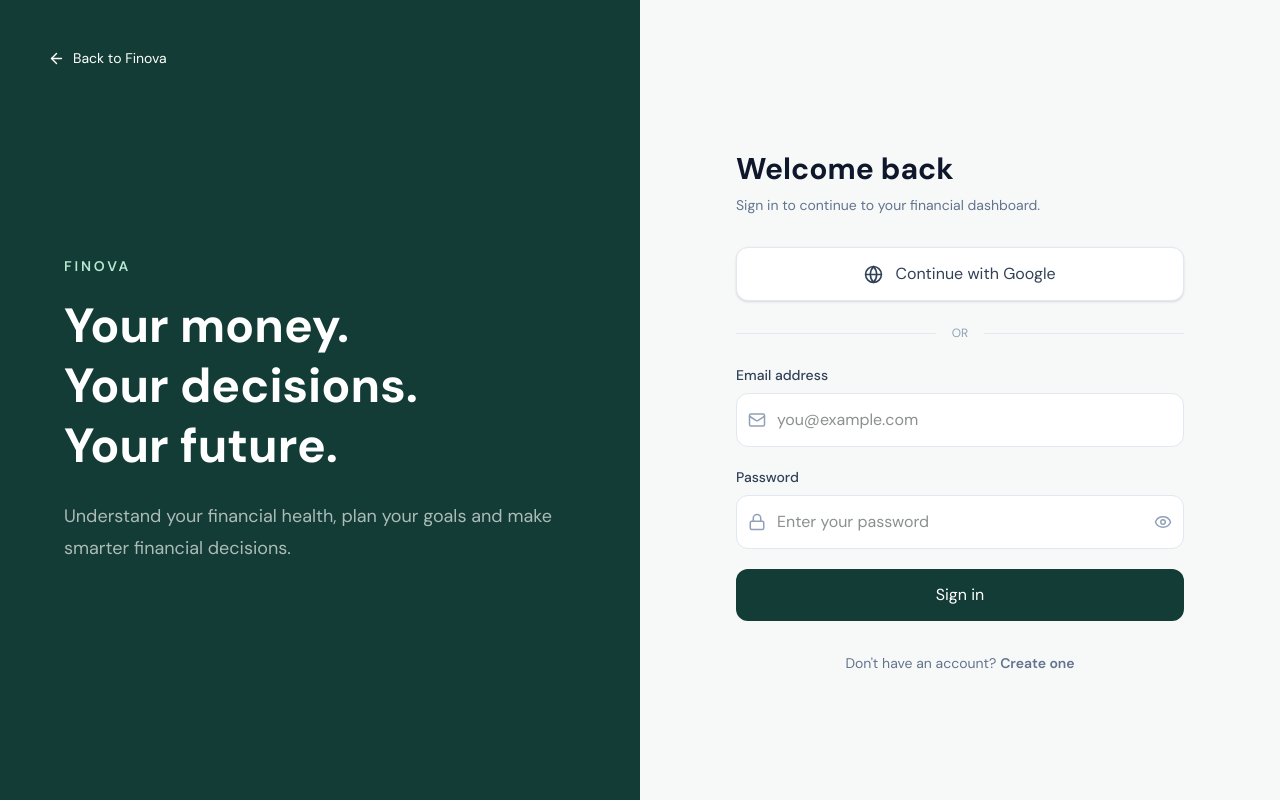
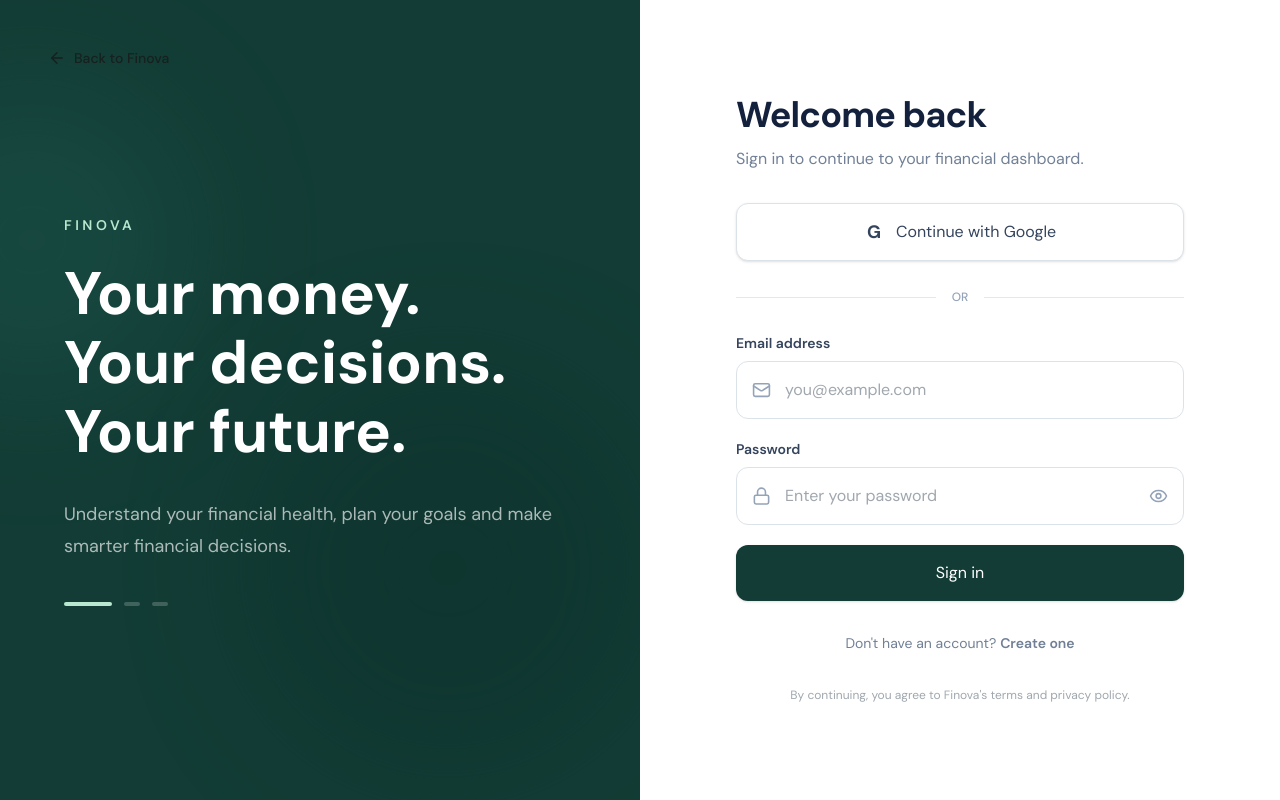
Before and after one commit to akanksha-mishra13/finova-s41, a React (Vite) app: page /login in a window 1280 px wide. Built offline with nearby package versions, Linux system fonts and the light colour scheme; no server answers.

Commit message:
Improve login and Google authentication

```diff
--- a/src/pages/Login.jsx
+++ b/src/pages/Login.jsx
@@ -1,9 +1,4 @@
 import { useState } from "react";
-
-import {
-  Link,
-  useNavigate,
-} from "react-router-dom";
 
 import {
   ArrowLeft,
@@ -11,14 +6,16 @@
   EyeOff,
   Mail,
   Lock,
-  Globe,
   Loader2,
 } from "lucide-react";
+
+import { Link, useNavigate } from "react-router-dom";
 
 import { useAuth } from "../context/AuthContext";
 
 
 function Login() {
+
   const navigate = useNavigate();
 
   const {
@@ -26,14 +23,13 @@
     loginWithGoogle,
   } = useAuth();
 
+
   const [email, setEmail] = useState("");
-  const [password, setPassword] =
-    useState("");
+
+  const [password, setPassword] = useState("");
 
   const [showPassword, setShowPassword] =
     useState(false);
-
-  const [error, setError] = useState("");
 
   const [loading, setLoading] =
     useState(false);
@@ -41,223 +37,426 @@
   const [googleLoading, setGoogleLoading] =
     useState(false);
 
+  const [error, setError] =
+    useState("");
+
+
+  // --------------------------------
+  // EMAIL LOGIN
+  // --------------------------------
 
   const handleLogin = async (e) => {
+
     e.preventDefault();
 
     setError("");
+
+    if (!email || !password) {
+
+      setError(
+        "Please enter your email and password."
+      );
+
+      return;
+    }
+
+
+    try {
+
       setLoading(true);
 
-    try {
-      await login(email, password);
+      await login(
+        email.trim(),
+        password
+      );
 
       navigate("/dashboard");
-    } catch (err) {
-      console.error(err);
 
-      if (
-        err.code ===
-        "auth/invalid-credential"
-      ) {
+    } catch (error) {
+
+      console.error(
+        "EMAIL LOGIN ERROR:",
+        error
+      );
+
+
+      switch (error.code) {
+
+        case "auth/invalid-credential":
           setError(
-          "Incorrect email or password."
+            "Invalid email or password."
           );
-      } else if (
-        err.code ===
-        "auth/user-not-found"
-      ) {
+          break;
+
+        case "auth/user-not-found":
           setError(
             "No account found with this email."
           );
-      } else if (
-        err.code ===
-        "auth/wrong-password"
-      ) {
+          break;
+
+        case "auth/wrong-password":
           setError(
             "Incorrect password."
           );
-      } else {
+          break;
+
+        case "auth/invalid-email":
           setError(
-          "Unable to login. Please try again."
+            "Please enter a valid email address."
+          );
+          break;
+
+        case "auth/too-many-requests":
+          setError(
+            "Too many attempts. Please try again later."
+          );
+          break;
+
+        default:
+          setError(
+            "Unable to sign in. Please try again."
           );
       }
+
     } finally {
+
       setLoading(false);
+
     }
+
   };
 
 
+  // --------------------------------
+  // GOOGLE LOGIN
+  // --------------------------------
+
   const handleGoogleLogin = async () => {
+
     setError("");
+
     setGoogleLoading(true);
 
+
     try {
+
       await loginWithGoogle();
 
       navigate("/dashboard");
-    } catch (err) {
-      console.error(err);
 
-      if (
-        err.code ===
-        "auth/popup-closed-by-user"
-      ) {
+    } catch (error) {
+
+      console.error(
+        "GOOGLE AUTH ERROR:",
+        error.code
+      );
+
+      console.error(
+        "GOOGLE AUTH MESSAGE:",
+        error.message
+      );
+
+
+      switch (error.code) {
+
+        case "auth/popup-closed-by-user":
+
           setError(
             "Google sign-in was cancelled."
           );
-      } else {
+
+          break;
+
+
+        case "auth/popup-blocked":
+
+          setError(
+            "Google popup was blocked. Please allow popups for Finova."
+          );
+
+          break;
+
+
+        case "auth/cancelled-popup-request":
+
+          setError(
+            "A Google sign-in request is already open. Please try again."
+          );
+
+          break;
+
+
+        case "auth/unauthorized-domain":
+
+          setError(
+            "This domain is not authorized in Firebase."
+          );
+
+          break;
+
+
+        case "auth/operation-not-allowed":
+
+          setError(
+            "Google sign-in is not enabled in Firebase."
+          );
+
+          break;
+
+
+        case "auth/network-request-failed":
+
+          setError(
+            "Network error. Please check your internet connection."
+          );
+
+          break;
+
+
+        default:
+
           setError(
             "Google sign-in failed. Please try again."
           );
+
       }
+
     } finally {
+
       setGoogleLoading(false);
+
     }
+
   };
 
 
   return (
-    <main className="flex min-h-screen bg-[#F7F9F8]">
 
-      {/* LEFT */}
+    <main className="min-h-screen bg-[#F7F9F8]">
 
-      <section className="hidden w-1/2 bg-[#123C35] p-12 text-white lg:flex lg:flex-col">
+      <div className="grid min-h-screen lg:grid-cols-2">
+
+
+        {/* ===================================== */}
+        {/* LEFT SIDE */}
+        {/* ===================================== */}
+
+        <section className="relative hidden overflow-hidden bg-[#123C35] lg:flex">
+
+          <div className="absolute inset-0">
+
+            <div className="absolute -left-32 top-20 h-80 w-80 rounded-full bg-[#1E5A4F] opacity-40 blur-3xl" />
+
+            <div className="absolute bottom-10 right-0 h-96 w-96 rounded-full bg-[#0D302B] opacity-50 blur-3xl" />
+
+          </div>
+
+
+          <div className="relative z-10 flex w-full flex-col p-12">
+
+
+            {/* BACK */}
 
             <Link
               to="/"
-          className="flex items-center gap-2 text-sm text-white/70 hover:text-white"
+              className="flex w-fit items-center gap-2 text-sm font-medium text-white/80 transition hover:text-white"
             >
-          <ArrowLeft size={17} />
+
+              <ArrowLeft size={18} />
+
               Back to Finova
+
             </Link>
 
-        <div className="mx-auto my-auto max-w-lg">
 
-          <p className="text-sm font-semibold uppercase tracking-[0.2em] text-[#B9E8D0]">
+            {/* BRAND / MESSAGE */}
+
+            <div className="m-auto max-w-xl">
+
+              <p className="mb-6 text-sm font-semibold uppercase tracking-[0.25em] text-[#B9E8D0]">
                 FINOVA
               </p>
 
-          <h1 className="mt-5 text-5xl font-bold leading-tight">
+
+              <h1 className="text-5xl font-bold leading-[1.15] text-white xl:text-6xl">
+
                 Your money.
                 <br />
+
                 Your decisions.
                 <br />
+
                 Your future.
+
               </h1>
 
-          <p className="mt-6 text-lg leading-8 text-white/65">
+
+              <p className="mt-8 max-w-lg text-lg leading-8 text-white/65">
+
                 Understand your financial health,
                 plan your goals and make smarter
                 financial decisions.
+
               </p>
+
+
+              <div className="mt-10 flex gap-3">
+
+                <div className="h-1 w-12 rounded-full bg-[#B9E8D0]" />
+
+                <div className="h-1 w-4 rounded-full bg-white/20" />
+
+                <div className="h-1 w-4 rounded-full bg-white/20" />
+
+              </div>
+
+            </div>
 
           </div>
 
         </section>
 
 
-      {/* RIGHT */}
+        {/* ===================================== */}
+        {/* RIGHT SIDE */}
+        {/* ===================================== */}
 
-      <section className="flex w-full items-center justify-center px-6 py-10 lg:w-1/2">
+        <section className="flex min-h-screen items-center justify-center bg-white px-6 py-12 sm:px-10 lg:px-16">
 
           <div className="w-full max-w-md">
 
-          <div className="mb-8">
+
+            {/* MOBILE BACK */}
 
             <Link
               to="/"
-              className="text-2xl font-bold text-[#123C35] lg:hidden"
+              className="mb-12 flex w-fit items-center gap-2 text-sm font-medium text-[#52645F] hover:text-[#123C35] lg:hidden"
             >
-              FINOVA
+
+              <ArrowLeft size={18} />
+
+              Back to Finova
+
             </Link>
 
-            <h2 className="mt-6 text-3xl font-bold text-slate-900">
+
+            {/* HEADING */}
+
+            <div className="mb-8">
+
+              <h2 className="text-3xl font-bold tracking-tight text-[#14213D] sm:text-4xl">
+
                 Welcome back
+
               </h2>
 
-            <p className="mt-2 text-sm text-slate-500">
+              <p className="mt-3 text-base text-[#718096]">
+
                 Sign in to continue to your financial dashboard.
+
               </p>
 
             </div>
 
 
+            {/* ERROR */}
+
             {error && (
-            <div className="mb-5 rounded-xl border border-red-200 bg-red-50 px-4 py-3 text-sm text-red-600">
+
+              <div className="mb-6 rounded-xl border border-red-200 bg-red-50 px-4 py-3 text-sm font-medium text-red-600">
+
                 {error}
+
               </div>
+
             )}
 
 
-          {/* GOOGLE */}
+            {/* GOOGLE BUTTON */}
 
             <button
               type="button"
               onClick={handleGoogleLogin}
-            disabled={googleLoading}
-            className="flex w-full items-center justify-center gap-3 rounded-xl border border-slate-200 bg-white px-4 py-3.5 text-sm font-semibold text-slate-700 shadow-sm hover:bg-slate-50"
+              disabled={googleLoading || loading}
+              className="flex w-full items-center justify-center gap-3 rounded-xl border border-[#DCE3E8] bg-white px-5 py-4 text-sm font-semibold text-[#35445D] shadow-sm transition hover:bg-[#F8FAFB] hover:shadow disabled:cursor-not-allowed disabled:opacity-60"
             >
 
               {googleLoading ? (
+
                 <Loader2
-                size={19}
+                  size={20}
                   className="animate-spin"
                 />
+
               ) : (
-             <Globe size={19} />
+
+                <span className="flex h-5 w-5 items-center justify-center rounded-full text-lg font-bold">
+                  G
+                </span>
+
               )}
 
               {googleLoading
-              ? "Signing in..."
+                ? "Connecting to Google..."
                 : "Continue with Google"}
 
             </button>
 
 
-          {/* DIVIDER */}
+            {/* OR */}
 
-          <div className="my-6 flex items-center gap-4">
+            <div className="my-7 flex items-center gap-4">
 
-            <div className="h-px flex-1 bg-slate-200" />
+              <div className="h-px flex-1 bg-[#E2E8F0]" />
 
-            <span className="text-xs text-slate-400">
+              <span className="text-xs font-medium text-[#94A3B8]">
                 OR
               </span>
 
-            <div className="h-px flex-1 bg-slate-200" />
+              <div className="h-px flex-1 bg-[#E2E8F0]" />
 
             </div>
 
 
-          {/* FORM */}
+            {/* EMAIL FORM */}
 
             <form
               onSubmit={handleLogin}
               className="space-y-5"
             >
 
+
+              {/* EMAIL */}
+
               <div>
 
-              <label className="mb-2 block text-sm font-medium text-slate-700">
+                <label
+                  htmlFor="email"
+                  className="mb-2 block text-sm font-semibold text-[#35445D]"
+                >
                   Email address
                 </label>
+
 
                 <div className="relative">
 
                   <Mail
-                  size={18}
-                  className="absolute left-3 top-1/2 -translate-y-1/2 text-slate-400"
+                    size={19}
+                    className="absolute left-4 top-1/2 -translate-y-1/2 text-[#94A3B8]"
                   />
 
+
                   <input
+                    id="email"
                     type="email"
-                  required
                     value={email}
                     onChange={(e) =>
                       setEmail(e.target.value)
                     }
                     placeholder="you@example.com"
-                  className="w-full rounded-xl border border-slate-200 bg-white py-3.5 pl-10 pr-4 text-sm outline-none focus:border-[#123C35] focus:ring-2 focus:ring-[#B9E8D0]"
+                    autoComplete="email"
+                    disabled={loading || googleLoading}
+                    className="w-full rounded-xl border border-[#DCE3E8] bg-white py-4 pl-12 pr-4 text-sm text-[#14213D] outline-none transition placeholder:text-[#A0A7AE] focus:border-[#123C35] focus:ring-2 focus:ring-[#123C35]/10 disabled:bg-[#F8FAFB]"
                   />
 
                 </div>
@@ -265,33 +464,47 @@
               </div>
 
 
+              {/* PASSWORD */}
+
               <div>
 
-              <label className="mb-2 block text-sm font-medium text-slate-700">
+                <div className="mb-2 flex items-center justify-between">
+
+                  <label
+                    htmlFor="password"
+                    className="block text-sm font-semibold text-[#35445D]"
+                  >
                     Password
                   </label>
+
+                </div>
+
 
                 <div className="relative">
 
                   <Lock
-                  size={18}
-                  className="absolute left-3 top-1/2 -translate-y-1/2 text-slate-400"
+                    size={19}
+                    className="absolute left-4 top-1/2 -translate-y-1/2 text-[#94A3B8]"
                   />
 
+
                   <input
+                    id="password"
                     type={
                       showPassword
                         ? "text"
                         : "password"
                     }
-                  required
                     value={password}
                     onChange={(e) =>
                       setPassword(e.target.value)
                     }
                     placeholder="Enter your password"
-                  className="w-full rounded-xl border border-slate-200 bg-white py-3.5 pl-10 pr-11 text-sm outline-none focus:border-[#123C35] focus:ring-2 focus:ring-[#B9E8D0]"
+                    autoComplete="current-password"
+                    disabled={loading || googleLoading}
+                    className="w-full rounded-xl border border-[#DCE3E8] bg-white py-4 pl-12 pr-12 text-sm text-[#14213D] outline-none transition placeholder:text-[#A0A7AE] focus:border-[#123C35] focus:ring-2 focus:ring-[#123C35]/10 disabled:bg-[#F8FAFB]"
                   />
+
 
                   <button
                     type="button"
@@ -300,13 +513,24 @@
                         !showPassword
                       )
                     }
-                  className="absolute right-3 top-1/2 -translate-y-1/2 text-slate-400"
+                    className="absolute right-4 top-1/2 -translate-y-1/2 text-[#94A3B8] transition hover:text-[#123C35]"
+                    aria-label={
+                      showPassword
+                        ? "Hide password"
+                        : "Show password"
+                    }
                   >
+
                     {showPassword ? (
-                    <EyeOff size={18} />
+
+                      <EyeOff size={19} />
+
                     ) : (
-                    <Eye size={18} />
+
+                      <Eye size={19} />
+
                     )}
+
                   </button>
 
                 </div>
@@ -314,38 +538,59 @@
               </div>
 
 
+              {/* SUBMIT */}
+
               <button
                 type="submit"
-              disabled={loading}
-              className="flex w-full items-center justify-center gap-2 rounded-xl bg-[#123C35] px-4 py-3.5 text-sm font-semibold text-white hover:bg-[#0E302B] disabled:opacity-60"
+                disabled={loading || googleLoading}
+                className="flex w-full items-center justify-center gap-2 rounded-xl bg-[#123C35] px-5 py-4 text-sm font-semibold text-white shadow-sm transition hover:bg-[#0E302B] hover:shadow-md disabled:cursor-not-allowed disabled:opacity-60"
               >
 
-              {loading && (
+                {loading ? (
+
+                  <>
                     <Loader2
-                  size={18}
+                      size={19}
                       className="animate-spin"
                     />
+
+                    Signing in...
+
+                  </>
+
+                ) : (
+
+                  "Sign in"
+
                 )}
-
-              {loading
-                ? "Signing in..."
-                : "Sign in"}
 
               </button>
 
             </form>
 
 
-          <p className="mt-8 text-center text-sm text-slate-500">
+            {/* SIGN UP */}
+
+            <p className="mt-8 text-center text-sm text-[#718096]">
 
               Don't have an account?{" "}
 
               <Link
                 to="/signup"
-              className="font-semibold text-[#123C35] hover:underline"
+                className="font-semibold text-[#526E91] hover:text-[#123C35]"
               >
                 Create one
               </Link>
+
+            </p>
+
+
+            {/* FOOTER */}
+
+            <p className="mt-8 text-center text-xs leading-5 text-[#A0A7AE]">
+
+              By continuing, you agree to Finova's
+              terms and privacy policy.
 
             </p>
 
@@ -353,8 +598,13 @@
 
         </section>
 
+      </div>
+
     </main>
+
   );
+
 }
 
+
 export default Login;
```
Lines whose indentation alone changed are shown as unchanged.
